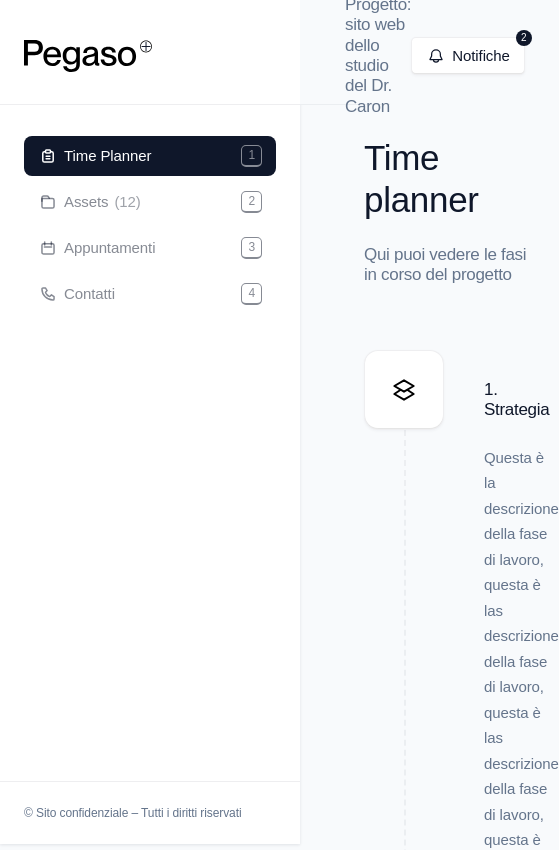
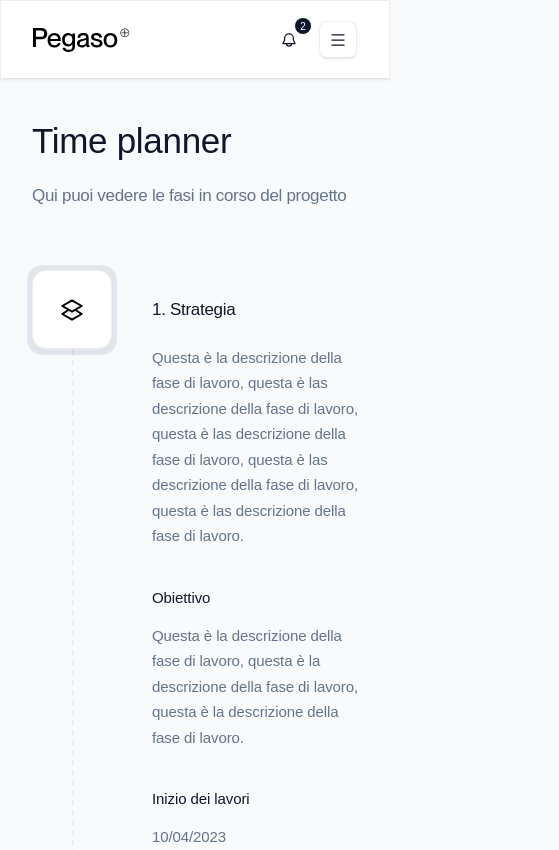
Before and after one commit to addsac/Service-Delivery-Platform, a Next.js app: page / in a window 390 px wide. Shown: the top 850 px of the page, 559 px wide, since content can reach past the window. Built offline with nearby package versions, Linux system fonts and the light colour scheme; a web font is replaced by a local one.

Commit message:
layout navbar responsive and conditional renderning on contact

```diff
--- a/app/globals.css
+++ b/app/globals.css
@@ -22,7 +22,7 @@ input{
 
 /* Button */
 button{
-    @apply focus:outline-0;
+    @apply focus:outline-0 whitespace-nowrap;
 }
 
 .btn-size-sm{
@@ -30,6 +30,9 @@ button{
 }
 .btn-size-lg{
     @apply rounded-base text-md px-[20px] py-[10px] flex-center gap-x-[8px] active:scale-95 transition duration-200;
+}
+.btn-size-icon{
+    @apply rounded-base p-2 flex-center active:scale-95 transition duration-200;
 }
 .btn-primary{
     @apply bg-slate-900 text-white hover:bg-slate-800 active:bg-slate-700 disabled:opacity-40;
--- a/app/page.js
+++ b/app/page.js
@@ -3,6 +3,7 @@
 import PasswordModal from '@/components/PasswordModal'
 import Sidebar from '@/components/Sidebar'
 import Topbar from '@/components/Topbar'
+import TopbarMobile from '@/components/TopbarMobile'
 import Content from '@/components/Content'
 import { securityState } from '@/store/atom/securityAtom'
 import store from '@/store/store'
@@ -15,12 +16,13 @@ export default function Home() {
   return (
     <>
       { security && <Sidebar /> }
-      <main className='pl-[300px]'>
+      <main className='lg:pl-[300px]'>
         <AnimatePresence>
           { !security &&
             <PasswordModal password={store.password} />
           }
         </AnimatePresence>
+        { security && <TopbarMobile />}
         { security && <Topbar /> }
         { security && <Content /> }
       </main>
--- a/components/Content.js
+++ b/components/Content.js
@@ -9,7 +9,7 @@ import { useRecoilValue } from 'recoil'
 export default function Content() {
     const menu = useRecoilValue(menuState)
   return (
-    <div className='min-h-screen w-full pt-[105px]'>
+    <div className='min-h-screen w-full pt-[88px] lg:pt-[105px]'>
       <AnimatePresence mode='wait' initial={false}>
         { menu == 1 && <TimePlanner key="content-1" transition={transition} /> }
         { menu == 2 && <Assets key="content-2" transition={transition} /> }
--- a/components/Sidebar.js
+++ b/components/Sidebar.js
@@ -16,12 +16,12 @@ export default function Sidebar() {
   const [hovered, setHovered] = useState(buttonArray[0])
 
   return (
-    <div className='w-[300px] fixed top-0 bottom-0 bg-white shadow-sidebar flex flex-col justify-between pt-10 pb-6 z-10'>
+    <div className='hidden w-[300px] fixed top-0 bottom-0 bg-white shadow-sidebar lg:flex flex-col justify-between pt-10 pb-6 z-10'>
         {/* top part */}
         <div className='relative flex flex-col gap-y-16'>
           {/* logo */}
           <div>
-            <img src='logo.svg' alt='' className='w-auto h-8 max-h-8 mx-6' />
+            <img src='logo.svg' alt='' className='w-auto h-8 max-h-8 max-w-full mx-6' />
           </div>
 
           {/* divider */}
--- a/components/Topbar.js
+++ b/components/Topbar.js
@@ -8,7 +8,7 @@ export default function Topbar() {
   const [boolNotification, setBoolNotitication] = useState(false)
 
   return (
-    <div className='fixed w-[calc(100%-300px)] pt-10 pb-8 flex-center bg-slate-50 border-b border-slate-900/5 z-10'>
+    <div className='hidden lg:block fixed w-full lg:w-[calc(100%-300px)] pt-10 pb-8 !flex-center bg-slate-50 border-b border-slate-900/5 z-[9]'>
         <GridContainer className='w-full flex items-center justify-between h-8'>
             <p className="text-md text-slate-500"> Progetto: sito web dello studio del Dr. Caron </p>
             <div className='relative'>
--- /dev/null
+++ b/components/TopbarMobile.js
@@ -0,0 +1,116 @@
+import KeyTag from './ui/KeyTag'
+import IconCartel from '../public/icon/icon-cartel.svg'
+import IconFolder from '../public/icon/icon-folder.svg'
+import IconCalendar from '../public/icon/icon-calendar.svg'
+import IconPhone from '../public/icon/icon-phone.svg'
+import Button from '@/components/ui/Button'
+import NotificationContainer from '@/components/ui/NotificationContainer'
+import { useState } from 'react'
+import { menuState } from '@/store/atom/sidebarAtom'
+import { useRecoilValue, useSetRecoilState } from 'recoil'
+import { AnimatePresence, motion } from 'framer-motion'
+
+export default function TopbarMobile() {
+
+  const [boolNotification, setBoolNotitication] = useState(false)
+
+  const setMenu = useSetRecoilState(menuState)
+  const menu = useRecoilValue(menuState)
+  const [buttonArray] = useState(['Time Planner', 'Assets', 'Appuntamenti', 'Contatti'])
+
+  const [mobileMenuModal, setMobileMenuModal] = useState(false)
+
+  return (
+    <div className='lg:hidden'>
+        {/* Modal background */}
+        <AnimatePresence>
+            {(mobileMenuModal) && (
+                <motion.div
+                    initial={{ opacity: 0 }}
+                    animate={{ opacity: 1 }}
+                    exit={{ opacity: 0 }}
+                    transition={{ duration: 0.2 }}
+                    onClick={() => setMobileMenuModal(false)}
+                    className='fixed inset-0 z-50 bg-slate-900/50 backdrop-blur-sm cursor-pointer'
+                />
+            )}
+        </AnimatePresence>
+
+        {/* Modal menu mobile */}
+        <AnimatePresence>
+            {(mobileMenuModal) && (
+                <motion.div
+                    initial={{ x: '-100%' }}
+                    animate={{ x: 0 }}
+                    exit={{ x: '-100%' }}
+                    transition={{ duration: 0.2 }}
+                    className='fixed left-0 top-0 bottom-0 z-50 w-2/3 flex flex-col justify-between bg-white shadow-1'
+                >
+                    <div className='flex flex-col gap-y-[6px] m-6'>
+                        {buttonArray.map((text, index) => (
+                            <button
+                                key={text}
+                                className={`button-sidebar ${menu == (index+1) ? 'button-sidebar-active' : ''}`}
+                                onClick={ () => {setMenu((index+1)); setMobileMenuModal(false)} }
+                            >
+                                <div className='flex items-center gap-x-[6px] py-[2px]'>
+                                    <span className='w-5 h-5'>
+                                        { index == 0 && <IconCartel /> }
+                                        { index == 1 && <IconFolder /> }
+                                        { index == 2 && <IconCalendar /> }
+                                        { index == 3 && <IconPhone /> }
+                                    </span>
+                                    <p className='text-base font-medium'> { text } </p>
+                                    {text === 'Assets' && <p className='text-base opacity-80'>(12)</p>}
+                                </div>
+                                <KeyTag
+                                    text={`${index + 1}`}
+                                    color={`${menu == (index+1) ? 'white' : 'slate-900'}`}
+                                />
+                            </button>
+                        ))}
+                    </div>
+
+                    {/* bottom part */}
+                    <div className='border-t border-slate-900 border-opacity-[7%] py-6'>
+                        <p className='text-sm text-slate-500 mx-6'> © Sito confidenziale – Tutti i diritti riservati </p>
+                    </div>
+                </motion.div>
+            )}
+        </AnimatePresence>
+
+
+        <div className='w-screen h-[80px] px-8 flex items-center justify-between fixed lg:hidden bg-white shadow-1 z-10'>
+            {/* logo */}
+            <img src='logo.svg' alt='' className='w-auto h-6 max-h-6' />
+
+            <div className='flex gap-x-3 items-center'>
+                {/* notification button */}
+                <div className='relative'>
+                    <Button
+                        type="outline"
+                        text=""
+                        size="icon"
+                        icon="bell"
+                        notificationNumber={2}
+                        handleClick={() => setBoolNotitication(true)}
+                    />
+                    {/* Modal notification mobile */}
+                    <AnimatePresence>
+                        {boolNotification && <NotificationContainer clickOutsideFunction={() => setBoolNotitication(false)} /> }
+                    </AnimatePresence>
+                </div>
+
+                {/* menu button */}
+                <Button
+                    type="secondary"
+                    text=""
+                    size="icon"
+                    icon="menu"
+                    handleClick={() => setMobileMenuModal(true)}
+                />
+            </div>
+        </div>
+    </div>
+  )
+}
--- a/components/layout/GridContainer.js
+++ b/components/layout/GridContainer.js
@@ -1,6 +1,6 @@
 export default function GridContainer({ children, className }) {
   return (
-    <div className={`w-full px-16 grid grid-cols-8 gap-x-6`}>
+    <div className={`w-full px-8 md:px-16 grid grid-cols-8 gap-x-6`}>
         <div className='col-span-1'></div>
         <div className={`col-span-8 xl:col-span-6 ${className}`}>
             { children }
--- a/components/pages/Assets.js
+++ b/components/pages/Assets.js
@@ -102,13 +102,16 @@ export default function Assets({ transition }) {
             >
               {currentAssets.map((item) => (
                 <button onClick={() => handleClickAsset(item)} className='col-span-2 flex flex-col gap-y-3 hover:-translate-y-1 transition duration-200 ease-out'>
-                  <div className='h-[120px] w-full bg-slate-900 rounded-md flex-center text-white/40'>
+                  <div className='h-[120px] w-full bg-slate-900 rounded-md flex-center text-slate-500'>
                     { item.type == 'file' && <IconFile /> }
                     { item.type == 'link' && <span className='w-10 h-10 stroke-2'><IconLink /></span> }
                     { item.type == 'folder' && <IconFolderLg /> }
                   </div>
-                  <div className='w-full flex items-center justify-between text-base text-slate-900'>
-                    <p> {item.name} </p>
+                  <div className='w-full flex items-start justify-between text-base text-slate-900'>
+                    <div className='flex flex-col items-start gap-y-[6px] text-left'>
+                      <p> {item.name} </p>
+                      { item.type == 'folder' && ( <p className='text-sm text-slate-500'> {item.assets.length} File </p> )}
+                    </div>
                     { item.type == 'file' && (
                       <div className='w-5 h-5'>
                         <IconDownload />
--- a/components/pages/Contact.js
+++ b/components/pages/Contact.js
@@ -26,6 +26,7 @@ export default function Contact({ transition }) {
           <div className='flex flex-col gap-y-6'>
             <p className='text-md font-medium text-slate-900'> Contatti diretti </p>
             <div className='flex flex-col border-t border-slate-900/5'>
+              {contacts.phone != '' && (
                 <div className='flex items-center justify-between py-4 border-b border-slate-900/5'>
                   <p className='text-md text-slate-600'> Telefono </p>
                   <Button
@@ -35,6 +36,8 @@ export default function Contact({ transition }) {
                     handleClick={() => {window.open('tel:'+contacts.phone)}}
                   />
                 </div>
+              )}
+              {contacts.email != '' && (
                 <div className='flex items-center justify-between py-4 border-b border-slate-900/5'>
                   <p className='text-md text-slate-600'> Email </p>
                   <Button
@@ -44,6 +47,8 @@ export default function Contact({ transition }) {
                     handleClick={() => {window.open('mailto:'+contacts.email)}}
                   />
                 </div>
+              )}
+              {(contacts.whatsapp.text != '' && contacts.whatsapp.url != '') && (
                 <div className='flex items-center justify-between py-4 border-b border-slate-900/5'>
                   <p className='text-md text-slate-600'> Whatsapp </p>
                   <Button
@@ -53,6 +58,8 @@ export default function Contact({ transition }) {
                     handleClick={() => {window.open('https://wa.me/'+contacts.whatsapp.url)}}
                   />
                 </div>
+              )}
+              { contacts.website != '' && (
                 <div className='flex items-center justify-between py-4 border-b border-slate-900/5'>
                   <p className='text-md text-slate-600'> Sito web </p>
                   <Button
@@ -62,6 +69,7 @@ export default function Contact({ transition }) {
                     handleClick={() => {window.open(contacts.website)}}
                   />
                 </div>
+              )}
             </div>
           </div>
 
--- a/components/ui/Button.js
+++ b/components/ui/Button.js
@@ -2,6 +2,7 @@
 
 import IconBell from '../../public/icon/icon-bell.svg'
 import IconDownload from '../../public/icon/icon-download.svg'
+import IconMenu from '../../public/icon/icon-menu.svg'
 
 export default function Button({ type, size, icon, text = '', notificationNumber, handleClick }) {
   const nullFunction = (event) => {
@@ -13,18 +14,18 @@ export default function Button({ type, size, icon, text = '', notificationNumber
       onClick={handleClick ? handleClick : nullFunction}
       className={`
           btn-${type}
-          ${size == 'sm' ? 'btn-size-sm' : size == 'lg' ? 'btn-size-lg' : ''}
+          ${size == 'sm' ? 'btn-size-sm' : size == 'lg' ? 'btn-size-lg' : size == 'icon' ? 'btn-size-icon' : ''}
           font-medium
           relative
       `}
     >
       {icon == 'bell' && (
-          <div className="text-slate-900">
+          <div className="h-5 w-5 text-slate-900">
             <IconBell />
           </div>
       )}
       {notificationNumber && (
-        <div className='w-4 h-4 flex-center rounded-[50%] bg-slate-900 text-[10px] text-white absolute -top-2 -right-2'>
+        <div className='w-4 h-4 flex-center rounded-[50%] bg-slate-900 text-[10px] text-white absolute -top-1 lg:-top-2 -right-1 lg:-right-2'>
           { notificationNumber }
         </div>
       )}
@@ -45,6 +46,12 @@ export default function Button({ type, size, icon, text = '', notificationNumber
           <path stroke="currentColor" strokeLinecap="round" strokeLinejoin="round" strokeWidth="2" d="M19 12H4.75"></path>
         </svg>
       )}
+
+      {icon == 'menu' && (
+          <div className="h-5 w-5 text-slate-900">
+            <IconMenu />
+          </div>
+      )}
     </button>
   )
 }
--- a/components/ui/NotificationContainer.js
+++ b/components/ui/NotificationContainer.js
@@ -19,7 +19,7 @@ export default function NotificationContainer({ clickOutsideFunction }) {
         animate={{ opacity: 1, y: 0 }}
         exit={{ opacity: 0, y: '-8px' }}
         ref={ref}
-        className='mt-3 absolute bottom-100 right-0 bg-white shadow-1 w-[400px] min-h-[500px] max-h-[260px] overflow-y-scroll rounded-md flex flex-col'
+        className='mt-3 absolute bottom-100 right-0 bg-white shadow-1 w-[280px] lg:w-[400px] h-[350px] lg:h-[500px] overflow-y-scroll rounded-md flex flex-col'
     >
         <div className="px-5 text-base font-medium text-slate-900 flex items-center gap-x-5">
             <button onClick={() => setActiveMenu(1)} className={`relative ${activeMenu == 1 ? 'text-slate-900' : 'text-slate-500 hover:text-slate-900'} text-base pt-5 pb-[18px] px-1`}>
```
Also changed, not shown: public/icon/icon-bell.svg, public/icon/icon-menu.svg (added). Lines whose indentation alone changed are shown as unchanged.
